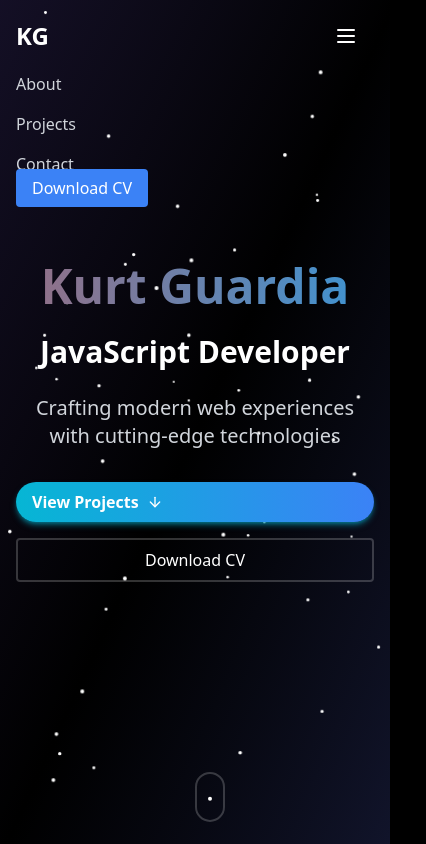
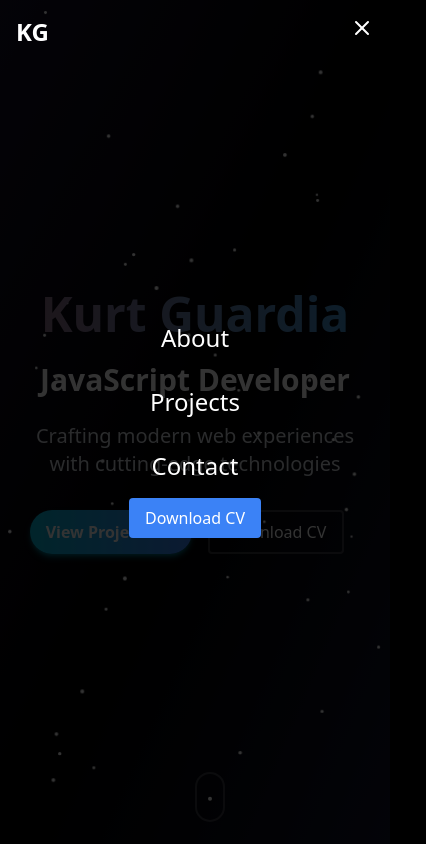
Before and after one commit to KurtGuardia/Kurt-portfolio, a Next.js app: page / in a window 390 px wide. Both pictures are taken after a click on the button 346 px from the left and 36 px from the top of the page. Shown: the top 844 px of the page, 426 px wide, since content can reach past the window. Built offline with nearby package versions, Linux system fonts and the light colour scheme.

Commit message:
Done responsive

```diff
--- a/components/Footer.tsx
+++ b/components/Footer.tsx
@@ -5,10 +5,9 @@ import { FaLinkedin, FaGithub, FaWhatsapp, FaEnvelope } from 'react-icons/fa';
 
 const Footer = () => {
   return (
-    <footer className="bg-gray-800 text-white py-8 rounded-tl-[3rem] rounded-tr-[2rem] mx-[3rem]">
-      <div className="container mx-auto flex justify-between items-center p-4">
-        <p className="text-sm"> &copy; {new Date().getFullYear()} Kurt Guardia. All rights reserved.</p>
-        <div className="flex flex-grow justify-center items-center">
+    <footer className="bg-gray-800 text-white py-8 rounded-tl-lg rounded-tr-lg mx-4 flex flex-col md:flex-row items-center justify-between">
+      <p className="text-sm text-center md:text-left"> &copy; {new Date().getFullYear()} Kurt Guardia. All rights reserved.</p>
+      <div className="flex flex-grow justify-center items-center mt-4 md:mt-0">
         <a href="#" onClick={() => window.scrollTo(0, 0)}>
           <h1
             className="text-8xl font-bold bg-clip-text text-transparent"
@@ -23,7 +22,7 @@ const Footer = () => {
           </h1>
         </a>
       </div>
-        <div className="flex space-x-4">
+      <div className="flex space-x-4 mt-4 md:mt-0">
         <a href="https://www.linkedin.com/in/kurt-guardia-creative" target="_blank" rel="noopener noreferrer" aria-label="LinkedIn">
           <FaLinkedin className="h-6 w-6 hover:text-blue-500" />
         </a>
@@ -37,7 +36,6 @@ const Footer = () => {
           <FaEnvelope className="h-6 w-6 hover:text-yellow-500" />
         </a>
       </div>
-      </div>
     </footer>
   );
 };
--- a/components/about.tsx
+++ b/components/about.tsx
@@ -198,10 +198,9 @@ export function About() {
           </motion.figure>
         </Me>
 
-        <Content>
+        <Content className="flex flex-col items-center">
           <motion.p
-            className="section-about__content"
-            initial={{ opacity: 0, x: -50 }}
+            initial={{ opacity: 0 }}
             animate={controlsFeatures}
             transition={{ duration: 0.5 }}
           >
--- a/components/hero.tsx
+++ b/components/hero.tsx
@@ -56,13 +56,14 @@ export function Hero() {
             Crafting modern web experiences with cutting-edge technologies
           </motion.p>
           <motion.div
-            className="flex flex-col sm:flex-row gap-4 justify-center"
+            className="flex flex-col items-center justify-center"
             initial={{ opacity: 0, y: 20 }}
             animate={{ opacity: 1, y: 0 }}
             transition={{ duration: 0.8, delay: 0.8 }}
           >
+            <div className="flex justify-center">
               <Link href="#projects"
-              className="flex items-center rounded-full px-4 py-2 text-white font-semibold bg-gradient-to-r from-cyan-500 to-blue-500 hover:from-cyan-600 hover:to-blue-600 transition-all duration-300 shadow-md shadow-cyan-500/50"
+                className="flex items-center rounded-full px-4 py-2 text-white font-semibold bg-gradient-to-r from-cyan-500 to-blue-500 hover:from-cyan-600 hover:to-blue-600 transition-all duration-300 shadow-md shadow-cyan-500/50 w-fit"
               >
                 View Projects
                 <ArrowRight className="ml-2 h-4 w-4 transform rotate-90" />
@@ -70,10 +71,11 @@ export function Hero() {
               <a
                 href="/assets/CV Kurt.pdf"
                 download
-              className="bg-transparent text-white px-4 py-2 rounded border-2 border-white/20 hover:border-white/50 transition-all duration-300"
+                className="bg-transparent text-white px-4 py-2 rounded border-2 border-white/20 hover:border-white/50 transition-all duration-300 w-fit mx-4"
               >
                 Download CV
               </a>
+            </div>
           </motion.div>
         </motion.div>
       </div>
--- a/components/navigation.tsx
+++ b/components/navigation.tsx
@@ -2,7 +2,7 @@
 
 import { useState, useEffect } from 'react'
 import { motion, useScroll } from 'framer-motion'
-import { Menu } from 'lucide-react'
+import { Menu, X } from 'lucide-react'
 import { Button } from '@/components/ui/Button'
 import Link from 'next/link'
 
@@ -18,20 +18,39 @@ export function Navigation() {
     return () => unsubscribe();
   }, [scrollY])
 
+  useEffect(() => {
+    if (isOpen) {
+      document.body.style.overflow = 'hidden';
+      document.body.style.touchAction = 'none';
+    } else {
+      document.body.style.overflow = 'auto';
+      document.body.style.touchAction = 'auto';
+    }
+  }, [isOpen]);
+
+  const toggleMenu = () => {
+    setIsOpen(!isOpen);
+    console.log(isOpen);
+  };
+
   return (
     <motion.header
-      className={`fixed top-0 w-full z-50 transition-colors duration-300 ${isScrolled ? 'bg-black/80 backdrop-blur-sm' : 'bg-transparent'
-        }`}
+      className={`fixed top-0 w-full z-50 transition-colors duration-300 backdrop-blur-sm ${isScrolled && !/(Mobi|Android|iPh|iPad|iPhone)/i.test(navigator.userAgent) ? 'bg-black/80' : 'bg-transparent backdrop-blur-none'} ${isOpen ? 'backdrop-blur-none md:backdrop-blur-sm' : ''}`}
       initial={{ y: -100 }}
       animate={{ y: 0 }}
       transition={{ duration: 0.6 }}
     >
-      <nav className="container mx-auto px-4 py-4">
+      <button onClick={toggleMenu} className="text-white fixed top-4 right-4 z-50">
+        {isOpen ? <X className="h-6 w-6" /> : <Menu className="h-6 w-6" />}
+      </button>
+      <nav className={`container mx-auto px-4 py-4 ${isOpen ? 'fixed top-0 left-0 w-full h-screen' : ''}`}>
         <div className="flex items-center justify-between">
           <motion.div
+            style={{ zIndex: 1000 }}
             initial={{ opacity: 0 }}
             animate={{ opacity: 1 }}
             transition={{ duration: 0.5 }}
+            onClick={toggleMenu}
           >
             <Link href="/" className="text-2xl font-bold">
               KG
@@ -53,38 +72,23 @@ export function Navigation() {
                 </Link>
               </motion.div>
             ))}
-            <a href="/assets/CV Kurt.pdf" download className="bg-blue-500 text-white px-4 py-2 rounded hover:bg-blue-600">Download CV</a>
+            <a href="/assets/CV Kurt.pdf" download className="bg-blue-500 text-white px-4 py-2 rounded hover:bg-blue-600 w-fit-content">Download CV</a>
+          </div>
         </div>
 
-          <Button
-            variant="ghost"
-            size="icon"
-            className="md:hidden"
-            onClick={() => setIsOpen(!isOpen)}
-          >
-            <Menu className="h-6 w-6" />
-          </Button>
-        </div>
-
-        {isOpen && (
-          <motion.div
-            className="md:hidden mt-4 space-y-4"
-            initial={{ opacity: 0, y: -20 }}
-            animate={{ opacity: 1, y: 0 }}
-          >
+        <div className={`fixed inset-0 w-screen h-screen transition-transform duration-300 ${isOpen ? 'bg-black/80 backdrop-blur-sm z-50' : 'hidden'} flex flex-col items-center justify-center md:hidden`}>
           {['About', 'Projects', 'Contact'].map((item) => (
             <Link
               key={item}
               href={`#${item.toLowerCase()}`}
-                className="block text-gray-300 hover:text-white transition-colors"
-                onClick={() => setIsOpen(false)}
+              className="block text-white text-2xl py-4 hover:text-gray-300 transition-colors"
+              onClick={toggleMenu}
             >
               {item}
             </Link>
           ))}
-            <a href="/assets/CV Kurt.pdf" download className="bg-blue-500 text-white px-4 py-2 rounded hover:bg-blue-600 w-full">Download CV</a>
-          </motion.div>
-        )}
+          <a href="/assets/CV Kurt.pdf" download className="bg-blue-500 text-white px-4 py-2 rounded hover:bg-blue-600 w-fit-content">Download CV</a>
+        </div>
       </nav>
     </motion.header>
   )
--- a/components/projects.tsx
+++ b/components/projects.tsx
@@ -124,7 +124,7 @@ export function Projects() {
         >
           My Projects
         </motion.h2>
-        <div className="flex justify-center mb-20">
+        <div className="flex flex-wrap justify-center mb-20 gap-y-8">
           <button onClick={() => handleFilterChange('all')} className="mx-2 px-4 py-2 bg-blue-500 text-white rounded hover:bg-blue-600">All</button>
           <button onClick={() => handleFilterChange('react')} className="mx-2 px-4 py-2 bg-blue-500 text-white rounded hover:bg-blue-600">React</button>
           <button onClick={() => handleFilterChange('mern')} className="mx-2 px-4 py-2 bg-blue-500 text-white rounded hover:bg-blue-600">MERN</button>
```
Lines whose indentation alone changed are shown as unchanged.
